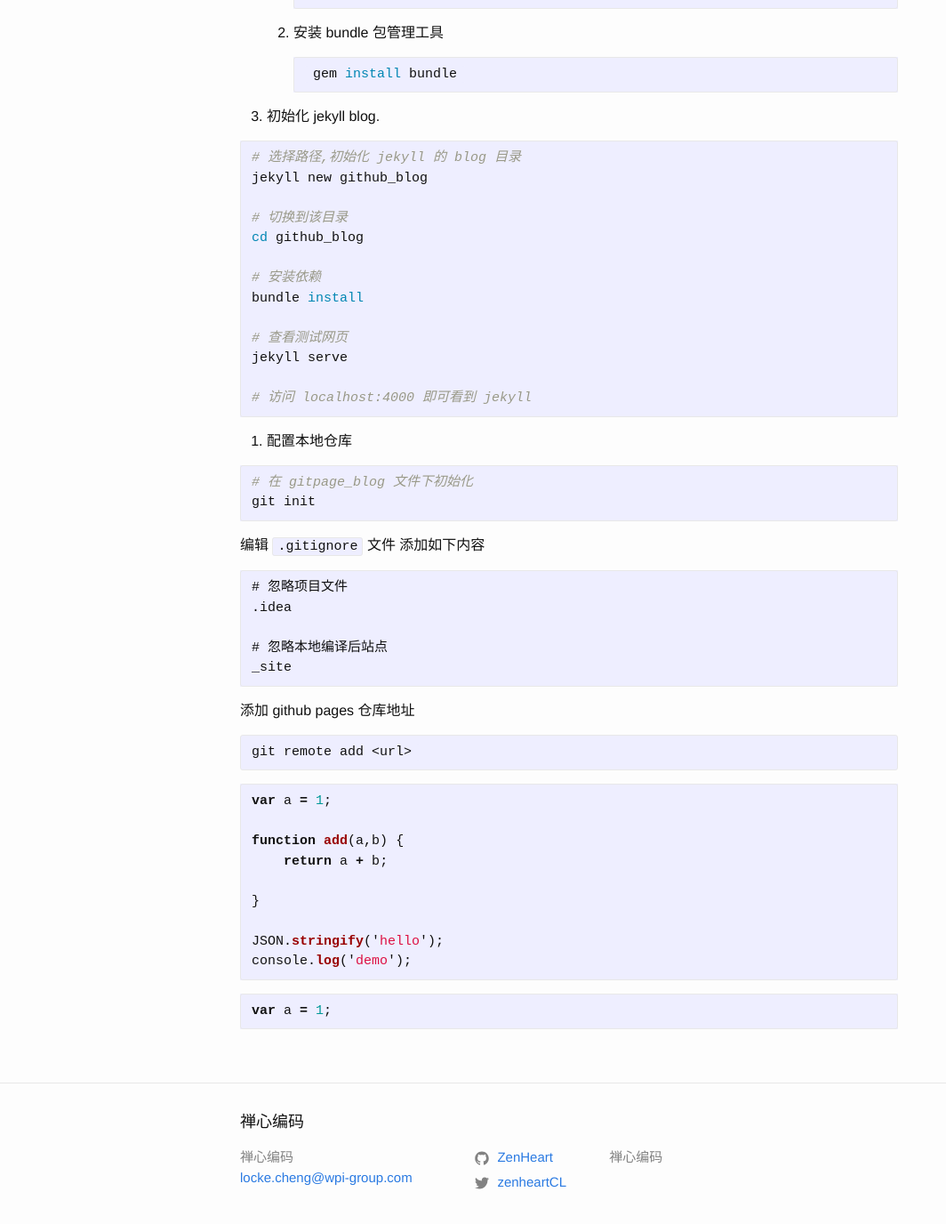
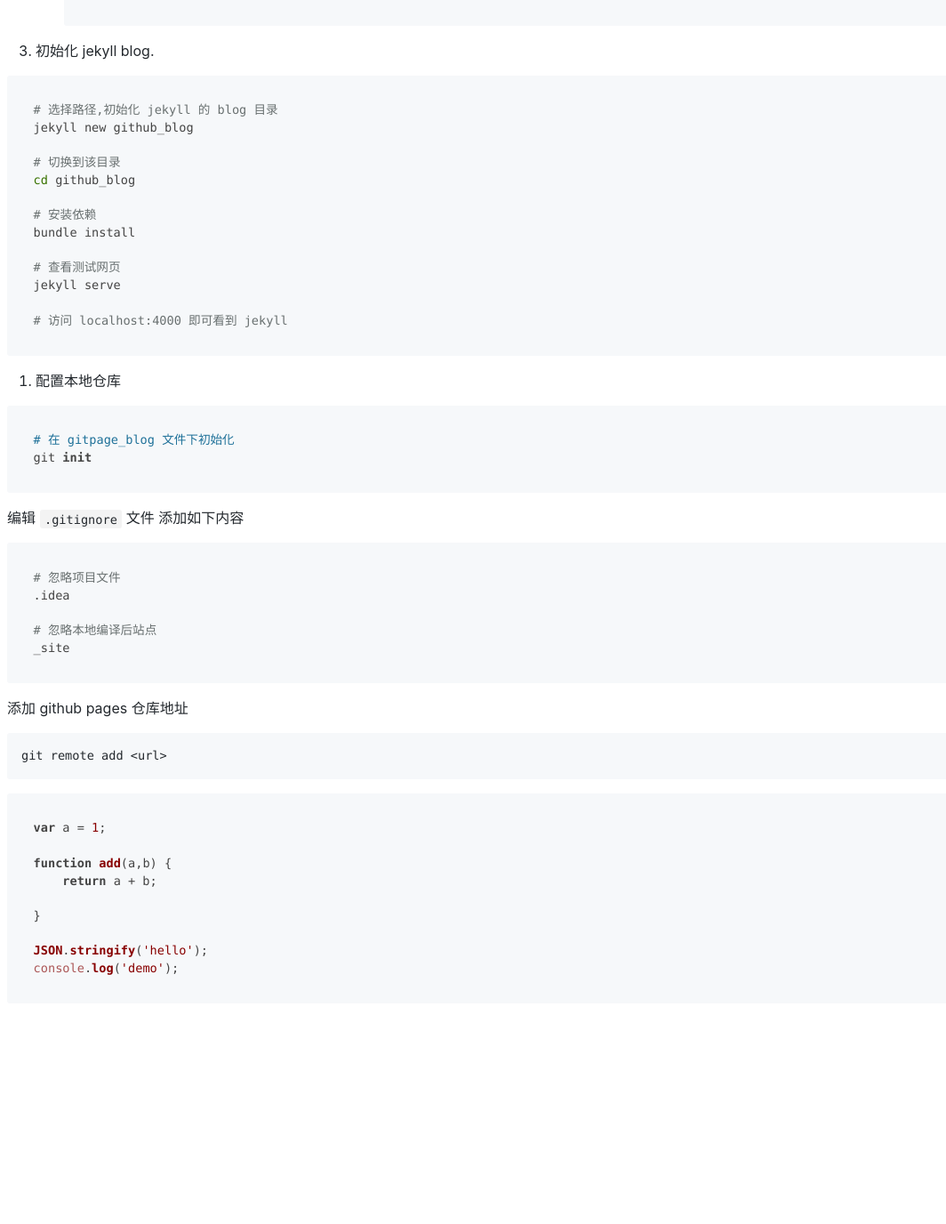
Before and after one commit to zenHeart/zenHeart.github.io, a Jekyll site: the page built from _posts/2017-04-30-github-pages.md, in a window 1280 px wide and 1400 px high, scrolled down 805 px. Shown: the top 1376 px of the window at 89% size, without its empty margins (0-1064 px from the left). Built offline with Jekyll 4.4.1, drawn with Linux system fonts in a browser that asks for light colours; nearby versions of some CDN libraries; after the commit the page ends 1957 px from its top, so only the background shows below that; some of the changed text lies outside the part shown.

```diff
--- a/_config.yml
+++ b/_config.yml
@@ -23,11 +23,9 @@ twitter_username: zenheartCL
 github_username:  ZenHeart
 
 # Build settings
-highlighter: rouge
 markdown: kramdown
 kramdown:
   input: GFM
-  syntax_highlighter: rouge
 theme: minima
 gems:
   - jekyll-feed
@@ -36,3 +34,12 @@ exclude:
   - Gemfile.lock
   - todo.md
   - README.md
+
+# 设置默认编译模板
+defaults:
+  -
+    scope:
+      path: ""
+      type: "posts"
+    values:
+      layout: "blog"
--- a/_posts/2017-04-30-github-pages.md
+++ b/_posts/2017-04-30-github-pages.md
@@ -100,7 +99,3 @@ function add(a,b) {
 JSON.stringify('hello');
 console.log('demo');
 ~~~
-
-~~~js
-var a = 1;
-~~~
--- /dev/null
+++ b/_sass/github_style/header.scss
@@ -0,0 +1,340 @@
+.gh-header {
+  z-index: 1;
+  padding: 12px 0 ;
+  color: rgba(255,255,255,0.75);
+  background-color: #24292e
+}
+
+.server-stats+.Header {
+  box-shadow: inset 0 1px 0 rgba(255,255,255,0.075)
+}
+
+.Header .header-search-scope {
+  font-size: inherit;
+  line-height: 28px;
+  color: rgba(255,255,255,0.75);
+  border-right-color: #282e34
+}
+
+.Header .header-search-wrapper {
+  min-height: 30px;
+  font-size: inherit;
+  color: #fff;
+  background-color: rgba(255,255,255,0.125);
+  border: 0;
+  box-shadow: none
+}
+
+.Header .header-search-wrapper .truncate-repo-scope {
+  max-width: 110px;
+  overflow: hidden;
+  text-overflow: ellipsis;
+  white-space: nowrap
+}
+
+.Header .header-search-wrapper.focus {
+  background-color: rgba(255,255,255,0.175);
+  box-shadow: none
+}
+
+.Header .header-search-wrapper.focus .header-search-scope {
+  color: #fff;
+  background-color: rgba(255,255,255,0.075);
+  border-right-color: #282e34
+}
+
+.Header .header-search-input {
+  min-height: 30px;
+  font-size: inherit;
+  color: inherit
+}
+
+.Header .header-search-input::-webkit-input-placeholder {
+  color: rgba(255,255,255,0.75)
+}
+
+.Header .header-search-input::-moz-placeholder {
+  color: rgba(255,255,255,0.75)
+}
+
+.Header .header-search-input:-ms-input-placeholder {
+  color: rgba(255,255,255,0.75)
+}
+
+.Header .header-search-input::placeholder {
+  color: rgba(255,255,255,0.75)
+}
+
+.Header .notification-indicator:hover::after {
+  content: none
+}
+
+@media (min-width: 1012px) {
+  .Header .notification-indicator:hover::after {
+    content:attr(aria-label)
+  }
+}
+
+.page-responsive .HeaderMenu {
+  display: none;
+  clear: both
+}
+
+@media (min-width: 1012px) {
+  .page-responsive .HeaderMenu {
+    display:block;
+    clear: none
+  }
+}
+
+.open .HeaderMenu {
+  display: block
+}
+
+.HeaderMenu--bright .HeaderNavlink {
+  color: #fff
+}
+
+.HeaderMenu--bright .HeaderNavlink:hover,.HeaderMenu--bright .HeaderNavlink:focus {
+  color: rgba(255,255,255,0.75) !important
+}
+
+@media (min-width: 1012px) {
+  .HeaderMenu--bright .HeaderNavlink.selected {
+    position:relative
+  }
+
+  .HeaderMenu--bright .HeaderNavlink.selected::after {
+    position: absolute;
+    right: 0;
+    bottom: 0;
+    left: 0;
+    height: 3px;
+    content: "";
+    background-color: #6a737d
+  }
+}
+
+.HeaderMenu--bright .header-search {
+  min-width: 200px;
+  max-width: 300px;
+  padding-top: 3px;
+  padding-bottom: 3px
+}
+
+.page-responsive .HeaderMenu--bright .header-search {
+  float: none;
+  width: auto;
+  max-width: none;
+  padding-top: 16px;
+  padding-bottom: 16px;
+  margin-right: 0;
+  border-top: 1px solid #444d56
+}
+
+@media (min-width: 1012px) {
+  .page-responsive .HeaderMenu--bright .header-search {
+    float:left;
+    width: 200px;
+    padding-top: 3px;
+    padding-bottom: 3px;
+    border-top: 0
+  }
+}
+
+.header-search {
+  width: 300px;
+  font-size: 13px
+}
+
+.page-responsive .header-search {
+  width: auto
+}
+
+@media (min-width: 1012px) {
+  .page-responsive .header-search {
+    width:300px
+  }
+}
+
+body.split-diff .Header [class*="container-"],body.full-width .Header [class*="container-"] {
+  max-width: none;
+  padding-right: 20px !important;
+  padding-left: 20px !important
+}
+
+.read-only-mode-banner {
+  text-align: center;
+  background-color: #f8e45f;
+  border-bottom-color: #f6dc2e
+}
+
+.header-logo-invertocat {
+  margin: -1px 15px -1px -2px;
+  color: #fff;
+  white-space: nowrap
+}
+
+.header-logo-invertocat .octicon-mark-github {
+  float: left
+}
+
+.header-logo-invertocat:hover {
+  color: #fff;
+  text-decoration: none
+}
+
+.header-logo-subbrand {
+  float: left;
+  margin-left: 6px;
+  font-size: 16px;
+  font-weight: 600;
+  line-height: 30px
+}
+
+.header-logo-wordmark {
+  position: relative;
+  float: left;
+  height: 26px;
+  margin-right: 15px;
+  color: #fff
+}
+
+.header-logo-wordmark .octicon {
+  float: left
+}
+
+.header-logo-wordmark:hover {
+  color: #fff
+}
+
+.header-actions {
+  float: right;
+  margin-top: -3px;
+  margin-bottom: -3px
+}
+
+.header-actions .btn {
+  margin-left: 5px
+}
+
+.notification-indicator {
+  color: rgba(255,255,255,0.75)
+}
+
+.notification-indicator .mail-status {
+  position: absolute;
+  top: -6px;
+  left: 6px;
+  z-index: 2;
+  display: none;
+  width: 14px;
+  height: 14px;
+  color: #fff;
+  background-image: -webkit-linear-gradient(#54a3ff, #006eed);
+  background-image: linear-gradient(#54a3ff, #006eed);
+  background-clip: padding-box;
+  border: 2px solid #24292e;
+  border-radius: 50%
+}
+
+.notification-indicator .mail-status.unread {
+  display: inline-block
+}
+
+.notification-indicator:hover .mail-status {
+  text-decoration: none;
+  background-color: #0366d6
+}
+
+.HeaderNavlink {
+  display: block;
+  color: rgba(255,255,255,0.75)
+}
+
+.page-responsive .HeaderNavlink {
+  border-top: 1px solid #444d56
+}
+
+@media (min-width: 1012px) {
+  .page-responsive .HeaderNavlink {
+    border-top:0
+  }
+}
+
+.HeaderNavlink:hover,.HeaderNavlink:focus {
+  color: #fff;
+  text-decoration: none
+}
+
+.HeaderNavlink:hover .dropdown-caret,.HeaderNavlink:focus .dropdown-caret {
+  border-top-color: #fff
+}
+
+.HeaderNavlink.selected {
+  color: #fff
+}
+
+.HeaderNavlink.selected.js-menu-target {
+  border-bottom-color: transparent
+}
+
+.HeaderNavlink.selected.tooltipped::before,.HeaderNavlink.selected.tooltipped::after {
+  display: none
+}
+
+.user-nav .octicon {
+  width: 16px
+}
+
+.user-nav .octicon-plus {
+  margin-right: 1px
+}
+
+.user-nav .avatar {
+  float: left;
+  margin-right: 5px
+}
+
+.user-nav .dropdown-menu {
+  width: 180px;
+  margin-top: 8px
+}
+
+.header-nav-current-user {
+  padding-bottom: 0;
+  font-size: inherit
+}
+
+.header-nav-current-user .css-truncate-target {
+  max-width: 100%
+}
+
+.unsupported-browser {
+  padding: 15px 0;
+  color: #211e14;
+  background-image: -webkit-linear-gradient(#feefae, #fae692);
+  background-image: linear-gradient(#feefae, #fae692);
+  border-bottom: 1px solid #b3a569
+}
+
+.unsupported-browser .container {
+  background: url("/images/icons/ie-notice.png") no-repeat 0 5px
+}
+
+.unsupported-browser h5 {
+  padding-left: 48px;
+  margin: 5px 0 2px;
+  font-size: 13px
+}
+
+.unsupported-browser p {
+  padding-left: 48px;
+  margin: 0
+}
+
+.unsupported-browser .btn {
+  float: right;
+  margin-top: 5px;
+  margin-left: 8px
+}
```
Also changed, not shown: other parts of _posts/2017-04-30-github-pages.md (+0 -1 lines), _includes/github_header.html (added, +61 -0 lines), _posts/2017-05-05-jekyll.md (+0 -1 lines), _sass/github_style/header.css (added, +269 -0 lines), 1 other file.
